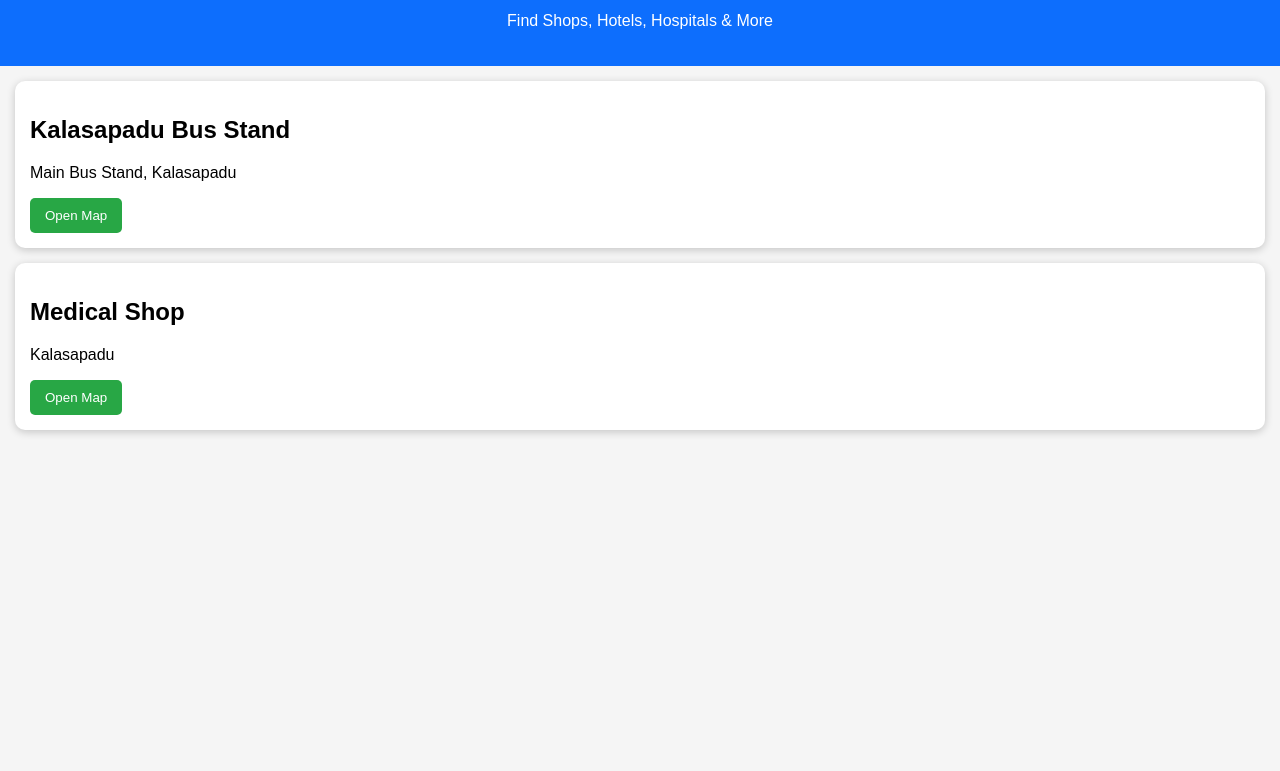
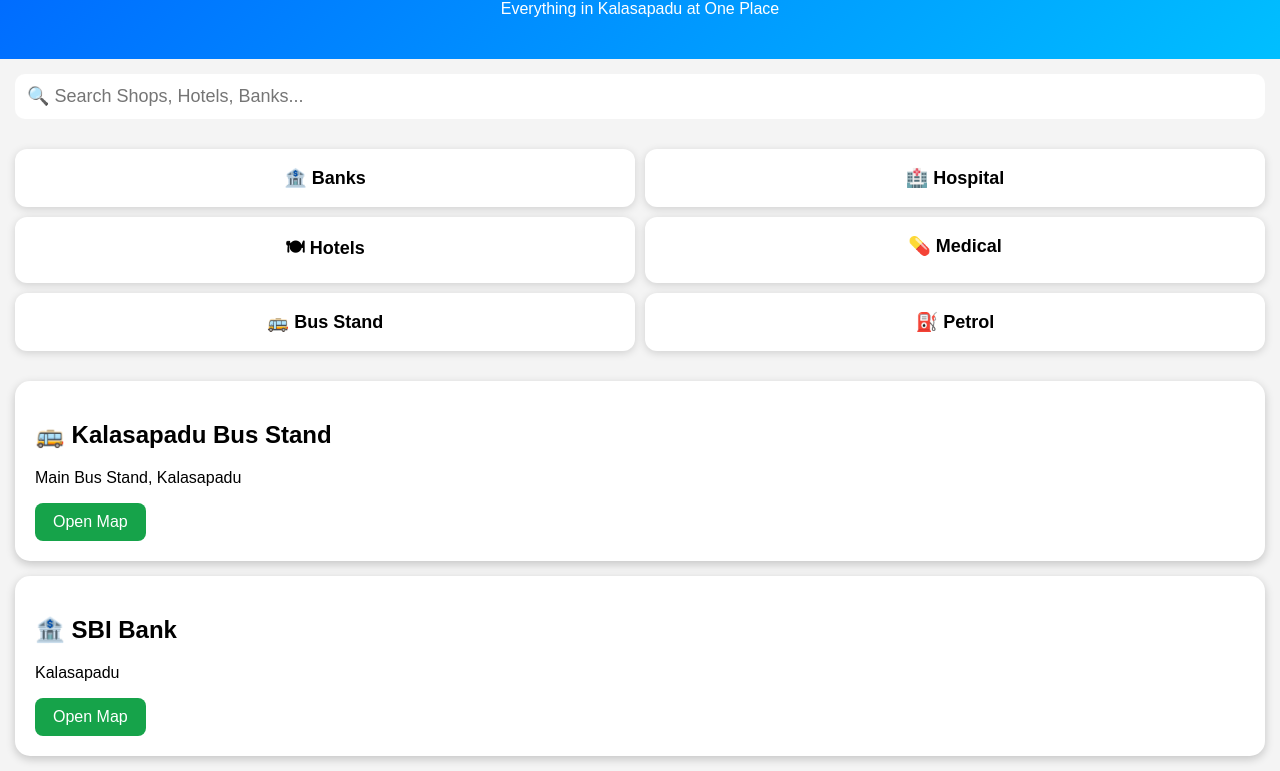
Before and after one commit to mykalasapadu/mykalasapadu.github.io, a plain HTML site: page index.html in a window 1280 px wide. Shown: the part 106-877 px from the top of the page. Before the commit the page ends 800 px from the top, so only its background shows below. Drawn offline with Linux system fonts and the light colour scheme.

Commit message:
Enhance index.html with new layout and styles
Updated HTML structure and styles for better presentation.

```diff
--- a/index.html
+++ b/index.html
@@ -1,59 +1,106 @@
-!DOCTYPE html>
-<html>
+<!DOCTYPE html>
+<html lang="en">
 <head>
 <meta charset="UTF-8">
 <meta name="viewport" content="width=device-width, initial-scale=1.0">
 <title>My Kalasapadu</title>
+
 <style>
 body{
+margin:0;
 font-family:Arial,sans-serif;
-margin:0;
-background:#f5f5f5;
+background:#f4f4f4;
 }
+
 header{
-background:#0d6efd;
+background:linear-gradient(135deg,#0066ff,#00bfff);
 color:white;
-padding:20px;
+padding:25px;
 text-align:center;
 }
+
+.search{
+padding:15px;
+}
+
+.search input{
+width:100%;
+padding:12px;
+font-size:18px;
+border-radius:10px;
+border:none;
+box-sizing:border-box;
+}
+
+.categories{
+display:grid;
+grid-template-columns:repeat(2,1fr);
+gap:10px;
+padding:15px;
+}
+
+.cat{
+background:white;
+padding:18px;
+border-radius:12px;
+text-align:center;
+font-size:18px;
+font-weight:bold;
+box-shadow:0 2px 8px rgba(0,0,0,.15);
+}
+
 .card{
 background:white;
 margin:15px;
-padding:15px;
-border-radius:10px;
-box-shadow:0 2px 8px rgba(0,0,0,.2);
+padding:20px;
+border-radius:15px;
+box-shadow:0 3px 10px rgba(0,0,0,.2);
 }
+
 button{
-background:#28a745;
+background:#16a34a;
 color:white;
-padding:10px 15px;
+padding:10px 18px;
 border:none;
-border-radius:5px;
-}
-a{
-text-decoration:none;
+border-radius:8px;
+font-size:16px;
 }
 </style>
+
 </head>
+
 <body>
 
 <header>
-<h1>My Kalasapadu</h1>
-<p>Find Shops, Hotels, Hospitals & More</p>
+<h1>📍 My Kalasapadu</h1>
+<p>Everything in Kalasapadu at One Place</p>
 </header>
 
+<div class="search">
+<input type="text" placeholder="🔍 Search Shops, Hotels, Banks...">
+</div>
+
+<div class="categories">
+<div class="cat">🏦 Banks</div>
+<div class="cat">🏥 Hospital</div>
+<div class="cat">🍽 Hotels</div>
+<div class="cat">💊 Medical</div>
+<div class="cat">🚌 Bus Stand</div>
+<div class="cat">⛽ Petrol</div>
+</div>
+
 <div class="card">
-<h2>Kalasapadu Bus Stand</h2>
+<h2>🚌 Kalasapadu Bus Stand</h2>
 <p>Main Bus Stand, Kalasapadu</p>
-<a href="https://www.google.com/maps/dir/?api=1&destination=Kalasapadu+Bus+Stand,+Andhra+Pradesh" target="_blank">
+<a href="https://maps.app.goo.gl/hjJU3TpMHtiDba5i6?g_st=ac" target="_blank">
 <button>Open Map</button>
 </a>
 </div>
 
 <div class="card">
-<h2>Medical Shop</h2>
+<h2>🏦 SBI Bank</h2>
 <p>Kalasapadu</p>
-<a href="https://maps.google.com" target="_blank">
+<a href="https://www.google.com/maps/search/?api=1&query=SBI+Bank+Kalasapadu" target="_blank">
 <button>Open Map</button>
 </a>
 </div>
```
